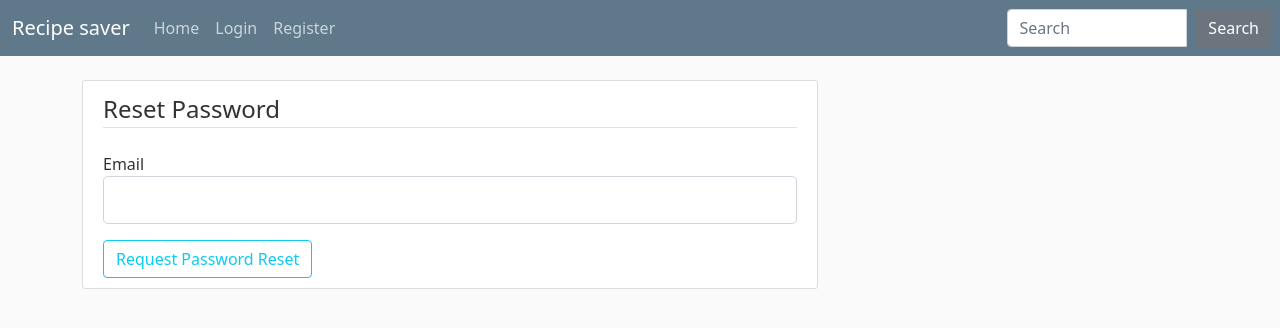
After one commit to nai4205/learning-flask, a Flask app: page /reset_password in a window 1280 px wide. The commit adds this page. Shown: the top 328 px of the page. Run offline with Flask 3, Linux system fonts and the light colour scheme; some libraries are stand-ins or nearby versions.

Commit message:
Forgot login page now sends email with time token to reset user password

```diff
--- a/main/forms.py
+++ b/main/forms.py
@@ -72,3 +72,23 @@ class PostForm(FlaskForm):
 class SearchForm(FlaskForm):
     ingredients = TextAreaField('Ingredients', validators=[DataRequired()])
     submit = SubmitField('Search')
+
+class RequestResetForm(FlaskForm):
+    email = StringField('Email',
+                        validators=[DataRequired(),
+                        Email()])
+    submit = SubmitField('Request Password Reset')
+
+    def validate_email(self, email):
+        user = User.query.filter_by(email=email.data).first()
+
+        if user is None:
+            raise ValidationError('There is no account with that email. You must register first')
+
+class ResetPasswordForm(FlaskForm):
+    password = PasswordField('Password',
+                        validators=[DataRequired()])
+    confirm_password = PasswordField('Confirm Password',
+                        validators=[DataRequired(),
+                        EqualTo('password')])
+    submit = SubmitField('Reset Password')
--- a/main/routes.py
+++ b/main/routes.py
@@ -2,14 +2,15 @@ import secrets
 import os
 from PIL import Image
 from flask import render_template, url_for, flash, redirect, request, abort, session, make_response
-from main.forms import RegistrationForm, LoginForm, UpdateAccountForm, PostForm, SearchForm
+from main.forms import RegistrationForm, LoginForm, UpdateAccountForm, PostForm, SearchForm, RequestResetForm, ResetPasswordForm
 from main.models import User, Post, SavePost
-from main import app, bcrypt, db
+from main import app, bcrypt, db, mail
 import requests
 from bs4 import BeautifulSoup
 from flask_login import login_user, current_user, logout_user, login_required
 from sqlalchemy import func
-from urllib.parse import quote
+from flask_mail import Message
+
 
 @app.route("/")
 @app.route("/home")
@@ -236,6 +237,8 @@ def save_post(post_id):
     save_post = SavePost(user_id=current_user.id, post_id=post_id)
     if SavePost.query.filter_by(user_id=current_user.id, post_id=post_id).first():
         db.session.delete(SavePost.query.filter_by(user_id=current_user.id, post_id=post_id).first())
+        if post.display == False:
+            db.session.delete(post)
         db.session.commit()
         return redirect(request.referrer)
     elif post.private == True and current_user != post.author:
@@ -351,3 +354,48 @@ def search_ingredients():
 
         return render_template('search_ingredients.html', form=form, posts=recipe_dict)
     return render_template('search_ingredients.html', form=form, searching=False)
+
+def send_reset_email(user):
+    token = user.get_reset_token()
+    requests.post(
+		"https://api.mailgun.net/v3/sandboxc269e18fa0754823849aac86d667cab3.mailgun.org/messages",
+		auth=("api", "2afb47b30dd4ff4e54d8185ff93ba09e-4b98b89f-0ff8c65c"),
+		data={"from": "noreply@gmail.com",
+			"to": user.email,
+			"subject": "Password Reset Request",
+			"text": f'''To reset your password, visit the following link: {url_for('reset_token', token=token, _external=True)}
+
+If you did not make this request, please ignore this email.
+    '''})
+
+
+@app.route("/reset_password", methods=['GET', 'POST'])
+def reset_request():
+    if current_user.is_authenticated:
+        return redirect(url_for('home'))
+    form = RequestResetForm()
+    if form.validate_on_submit():
+        user = User.query.filter_by(email=form.email.data).first()
+        send_reset_email(user)
+        flash('Email sent', 'info')
+    return render_template('reset_request.html', title='Reset Password', form=form)
+
+@app.route("/reset_password/<token>", methods=['GET', 'POST'])
+def reset_token(token):
+    if current_user.is_authenticated:
+        return redirect(url_for('home'))
+
+    user = User.verify_reset_token(token)
+    if user is None:
+        flash('That is an invalid or expired token', 'warning')
+        return redirect(url_for('reset_request'))
+
+    form = ResetPasswordForm()
+    if form.validate_on_submit():
+        hashed_password = bcrypt.generate_password_hash(form.password.data).decode('utf-8')
+        user.password = hashed_password
+        db.session.commit()
+        flash('Password successfully changed', 'success')
+        return redirect(url_for('login'))
+
+    return render_template('reset_token.html', title='Reset Password', form=form)
--- a/main/templates/login.html
+++ b/main/templates/login.html
@@ -42,7 +42,7 @@
                     {{form.submit(class="btn btn-outline-info")}}
                 </div>
                 <small class="text-muted ml-2">
-                    <a href="#">Forgot password?</a>
+                    <a href="{{url_for('reset_request')}}">Forgot password?</a>
                 </small>
             </fieldset>
         </form>
--- /dev/null
+++ b/main/templates/reset_request.html
@@ -0,0 +1,29 @@
+{% extends "layout.html"%}
+{% block content %}
+    <div class="content-section">
+        <form method="POST" action="">
+            {{form.hidden_tag()}}
+            <fieldset class="form-group">
+                <legend class="border-bottom mb-4">Reset Password</legend>
+                <div class="form-group">
+                    {{form.email.label(class="form-control-label")}}
+
+                    {%if form.email.errors%}
+                        {{form.email(class="form-control form-control-lg is-invalid")}}
+                        <div class="invalid-feedback">
+                            {% for error in form.email.errors %}
+                                <span> {{ error }} </span>
+                            {% endfor %}
+                        </div>
+                    {% else %}
+                        {{form.email(class="form-control form-control-lg")}}
+                    {% endif %}
+                </div>
+                <div class="form-group pt-3">
+                    {{form.submit(class="btn btn-outline-info")}}
+                </div>
+
+            </fieldset>
+        </form>
+    </div>
+{% endblock content %}
```
Also changed, not shown: main/__init__.py (+8 -0 lines), main/models.py (+15 -1 lines), main/templates/reset_token.html (added, +43 -0 lines), 1 other file.
